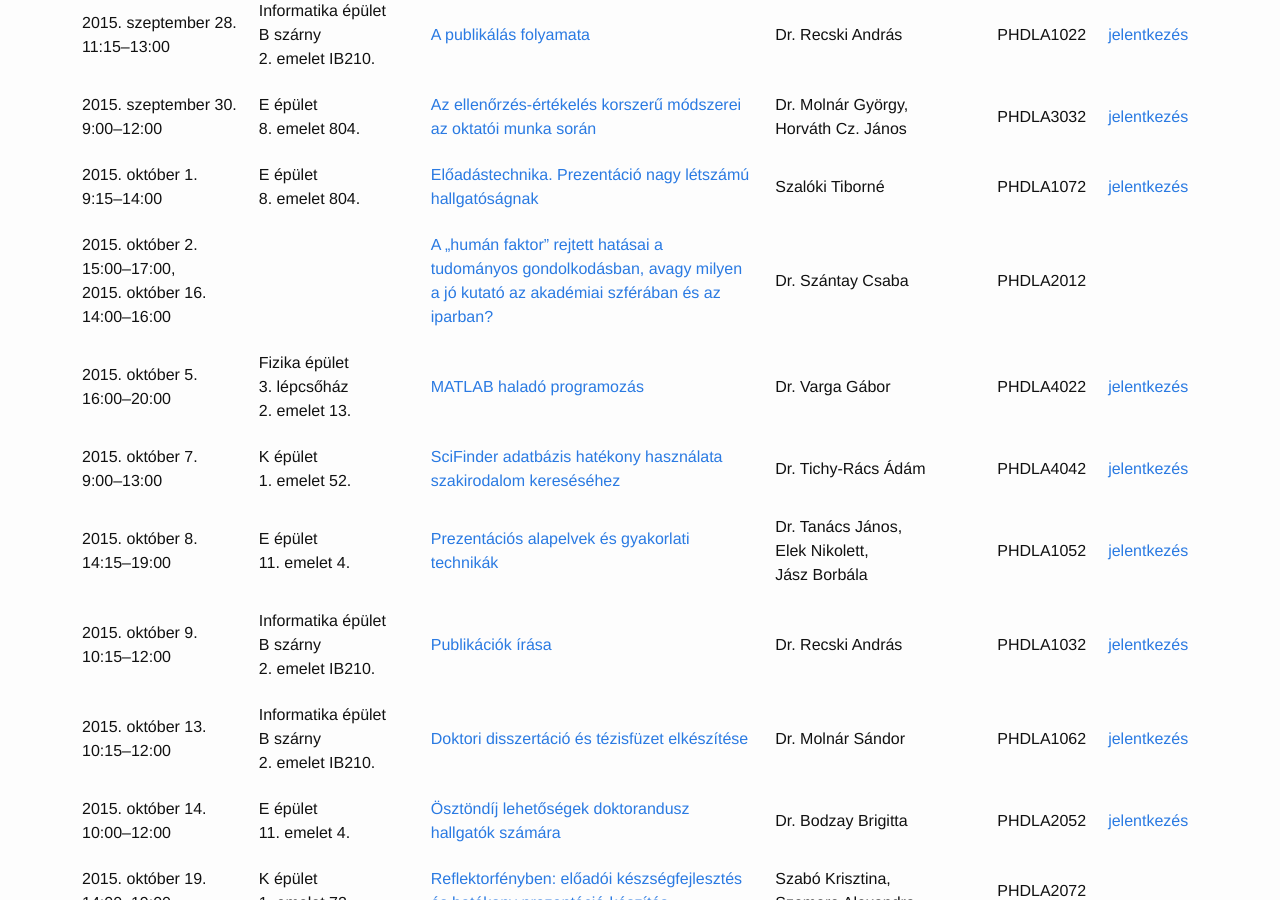
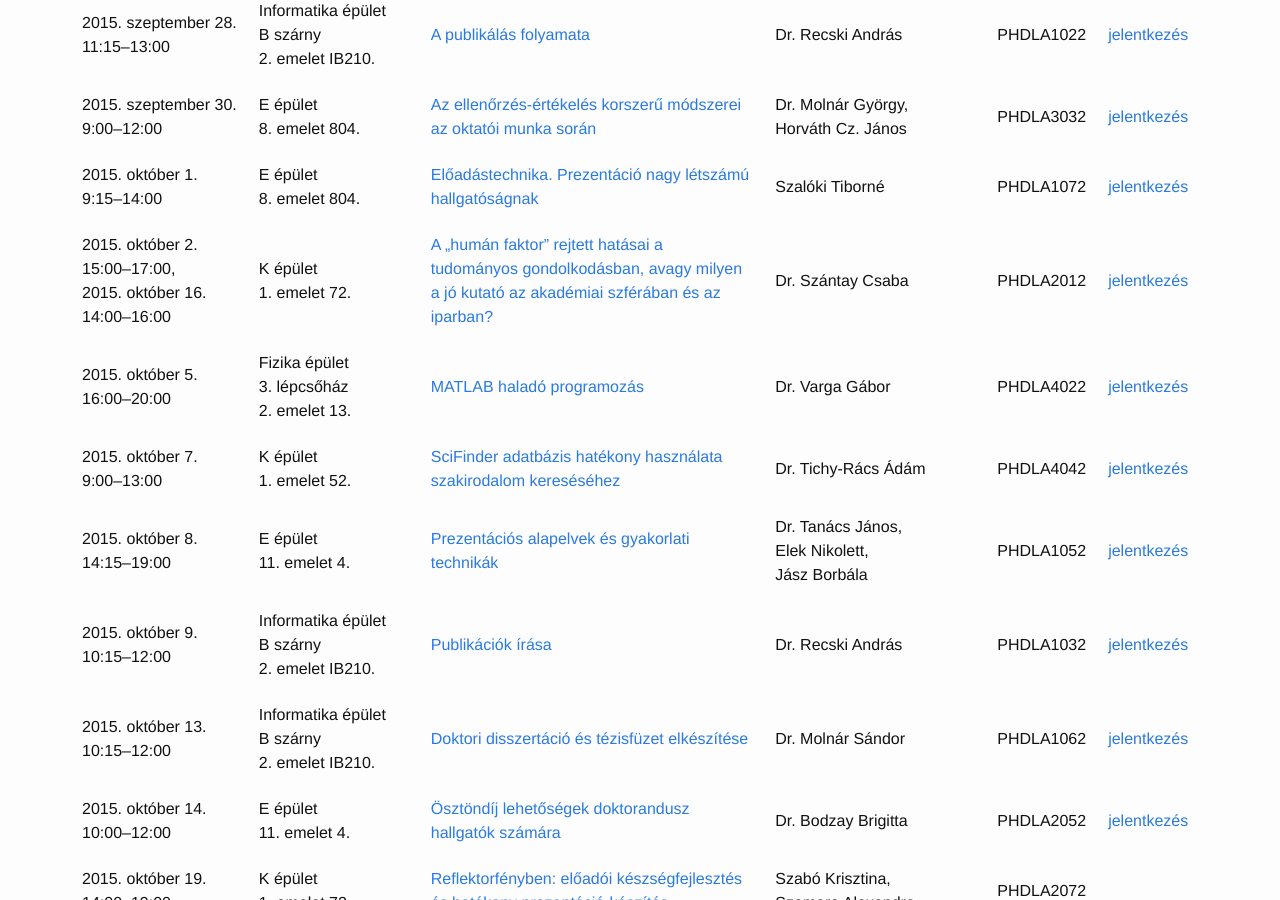
Before and after one commit to totyabaja/bme-edk.github.io, a Jekyll site: the page built from lectures.html, in a window 1280 px wide and 900 px high, scrolled down 522 px. Built offline with Jekyll 4.4.1, drawn with Linux system fonts in a browser that asks for light colours.

Commit message:
Update 2012-human-faktor.md

```diff
--- a/_lectures/2012-human-faktor.md
+++ b/_lectures/2012-human-faktor.md
@@ -4,6 +4,8 @@
 starttime: "15:00"
 endtime: "17:00"
 location:
+- K épület
+- 1. emelet 72.
 title: A „humán faktor” rejtett hatásai a tudományos gondolkodásban, avagy milyen a jó kutató az akadémiai szférában és az iparban?
 lecturers:
   - name: Dr. Szántay Csaba
```
Also changed, not shown: other parts of _lectures/2012-human-faktor.md (+1 -1 lines).
